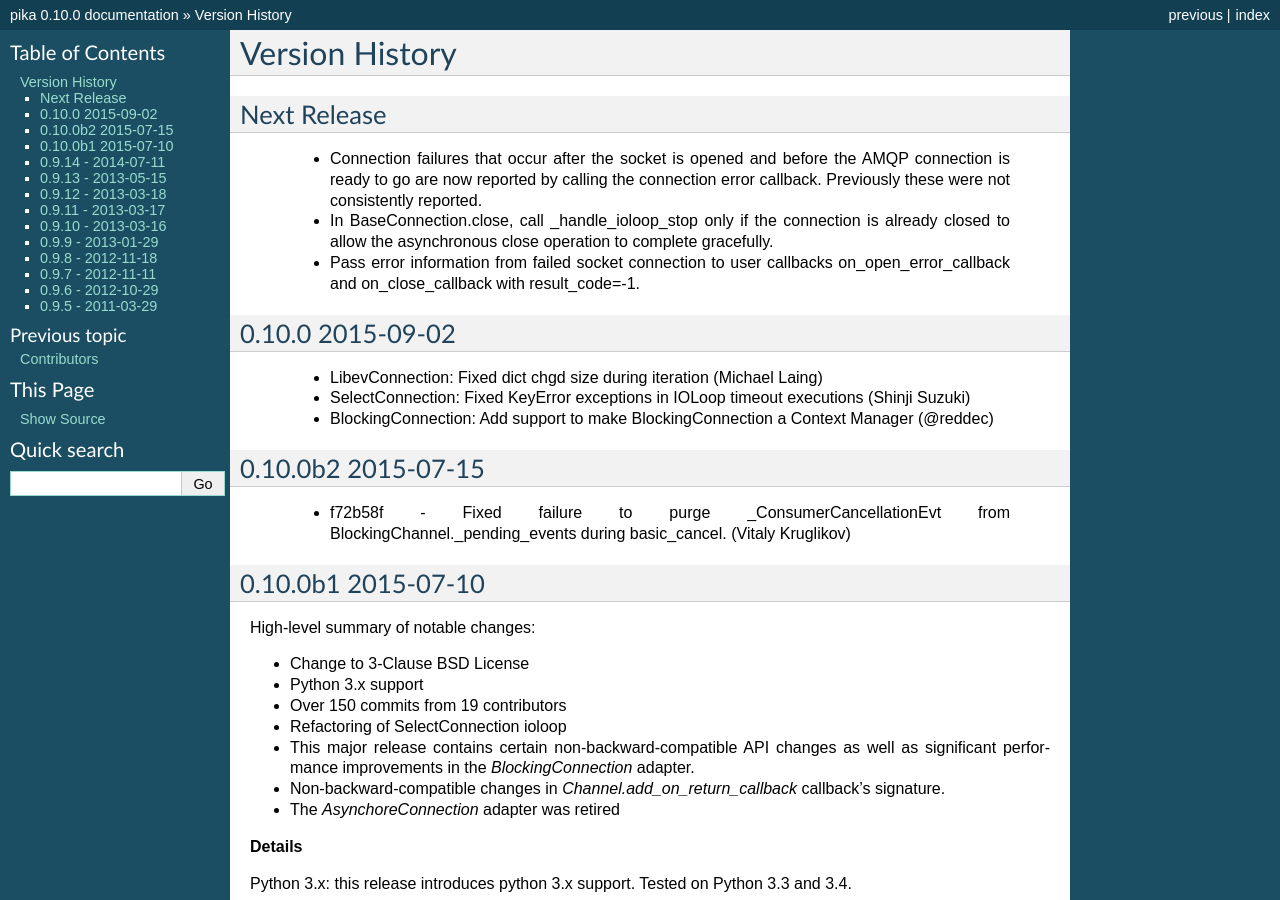
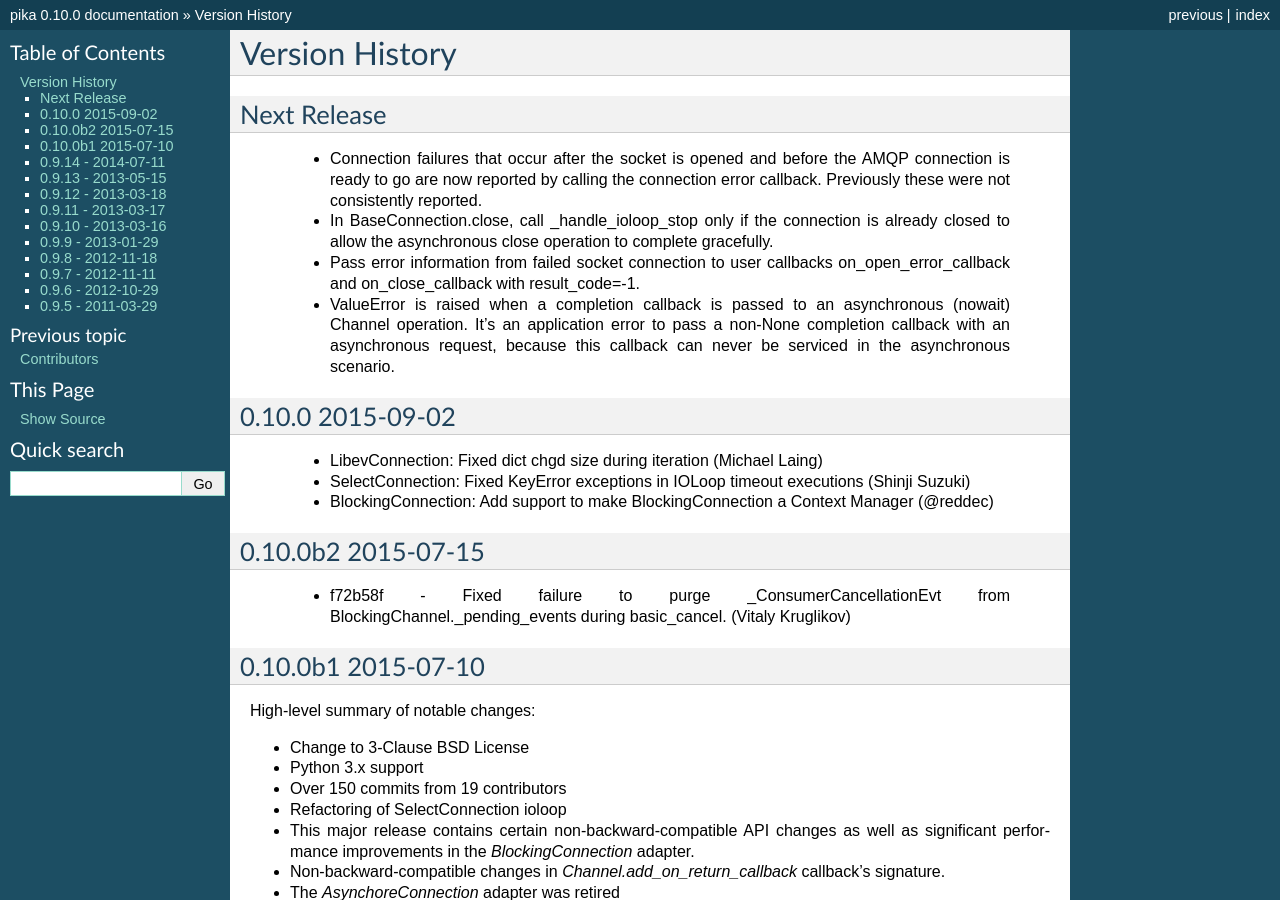
Before and after one commit to pika/pika, a Sphinx documentation site: the page built from docs/version_history.rst, in a window 1280 px wide and 900 px high. Built offline with Sphinx 7.4.7, drawn with Linux system fonts in a browser that asks for light colours.

Commit message:
Updated version history with new treatment of completion callbacks passed with asynchronous requests as of 1e0b0f3.
Made the ValueError message concerning unsupported callback with asynchronous method more user-friendly.

```diff
--- a/docs/version_history.rst
+++ b/docs/version_history.rst
@@ -12,6 +12,10 @@ Next Release
    gracefully.
  - Pass error information from failed socket connection to user callbacks
    on_open_error_callback and on_close_callback with result_code=-1.
+ - ValueError is raised when a completion callback is passed to an asynchronous
+   (nowait) Channel operation. It's an application error to pass a non-None
+   completion callback with an asynchronous request, because this callback can
+   never be serviced in the asynchronous scenario.
 
 0.10.0 2015-09-02
 -----------------
```
Also changed, not shown: 1 other file.
